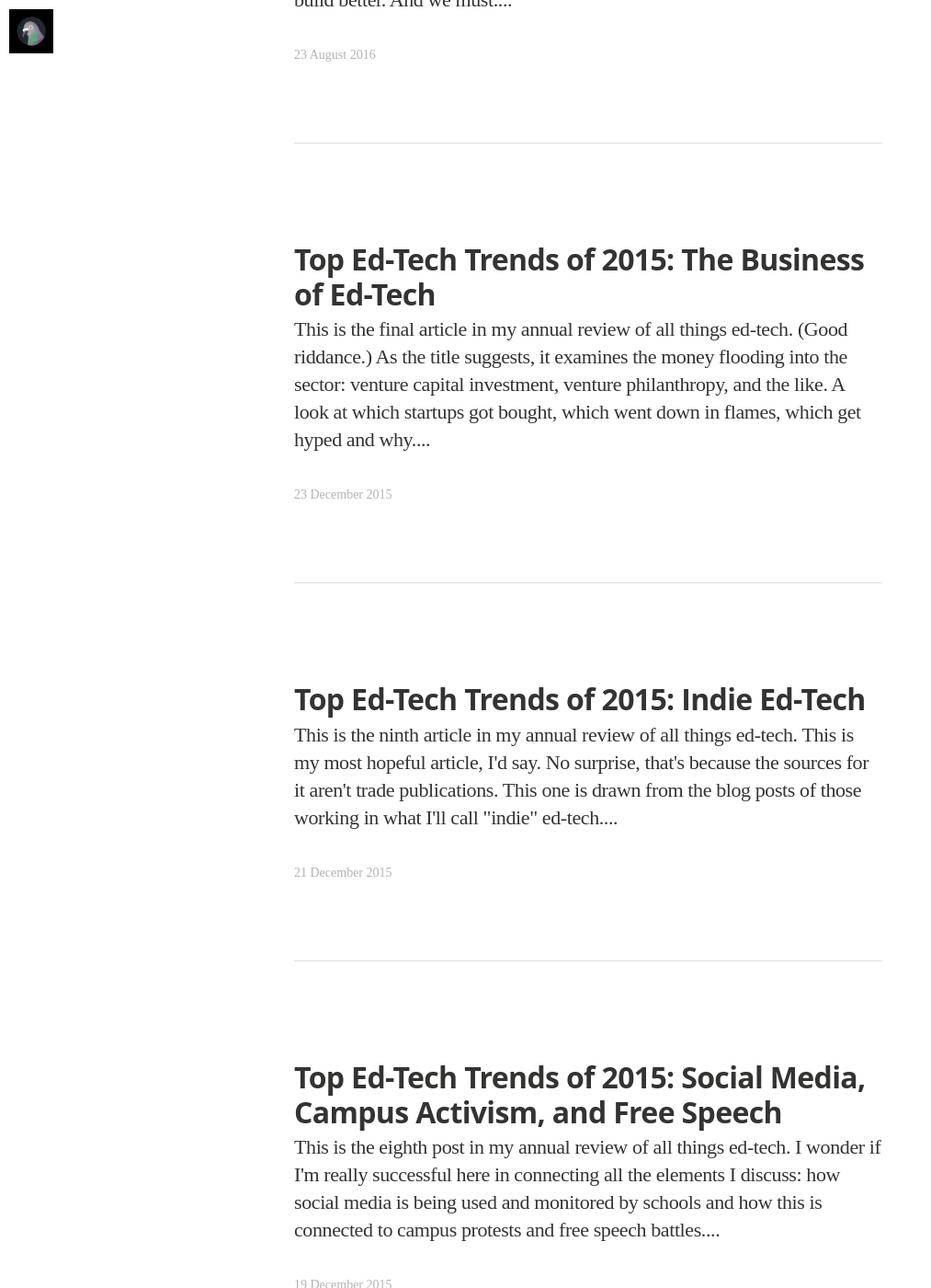
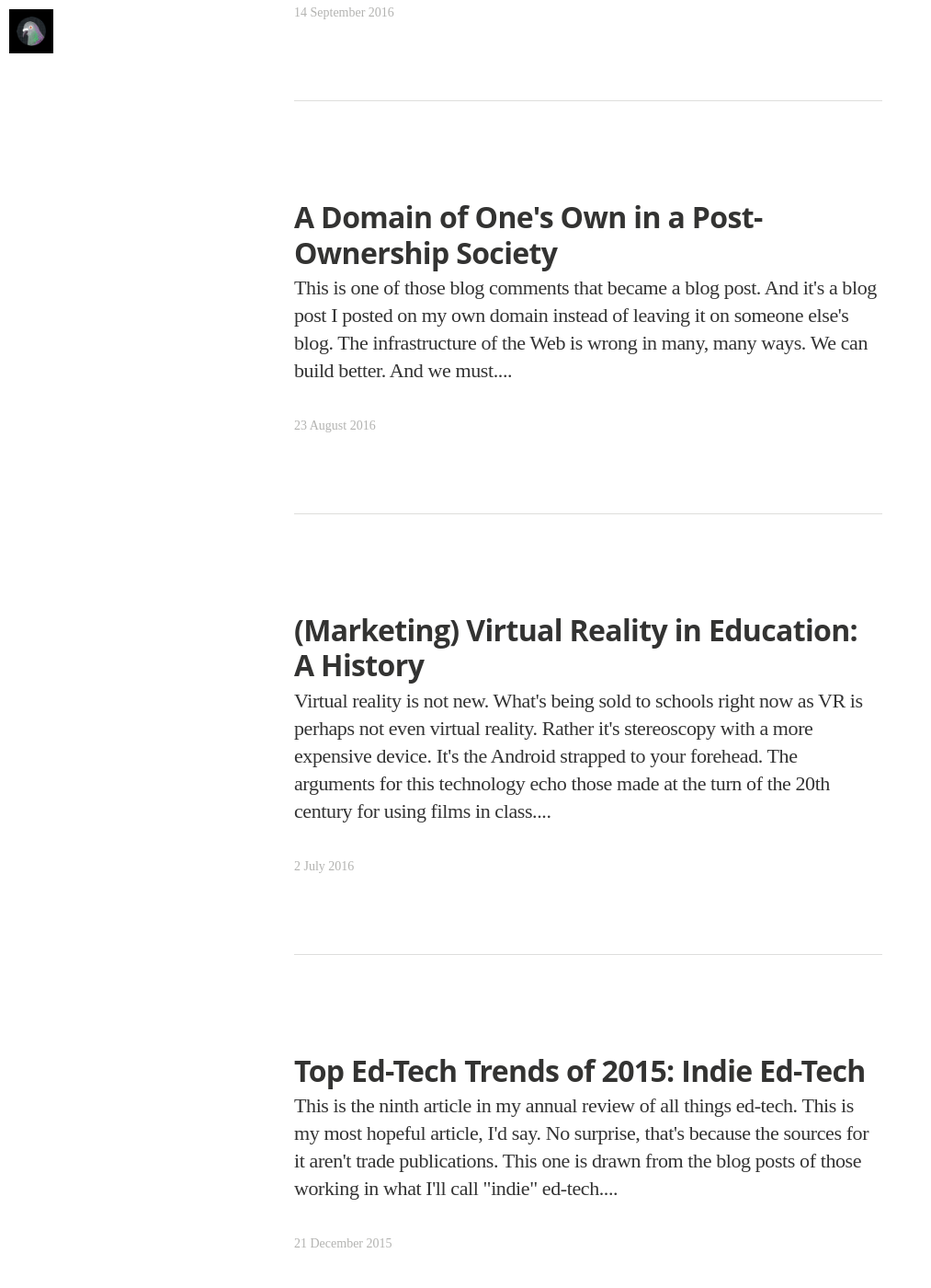
Before and after one commit to HackEducation/Writing, a Jekyll site: the page built from index.html, in a window 1280 px wide and 1400 px high, scrolled down 2077 px. Shown: the whole window at 92% size, without its empty margins (0-1013 px from the left). Built offline with Jekyll 4.4.1, drawn with Linux system fonts in a browser that asks for light colours; nearby versions of some CDN libraries; some web fonts are replaced; some of the changed text lies outside the part shown.

Commit message:
update index

```diff
--- a/index.html
+++ b/index.html
@@ -5,6 +5,25 @@ layout: default
 
 
 <h5 class="index-headline featured"><span>Selected Essays</span></h5>
+
+    <div class="container featured">
+
+        <article class="post" itemscope itemtype="http://schema.org/BlogPosting" role="article">
+          <div class="article-item">
+            <header class="post-header">
+              <h2 class="post-title" itemprop="name"><a href="http://hackeducation.com/2016/12/02/top-ed-tech-trends-politics" itemprop="url">The Politics of Education Technology</a></h2>
+            </header>
+            <section class="post-excerpt" itemprop="description">
+              <p>This is the second post in my annual review of all things ed-tech. This one demonstrates, I think, how difficult it is to talk about education technology without talking about the politics of education or the politics of technology, as much as many ed-tech proponents like to pretend that ed-tech has no politics....</p>
+            </section>
+            <div class="post-meta">
+              <time datetime="3 December 2016">3 December 2016</time>
+  <!--            <span class="post-tags-set">on <span class="post-tag-">, <a href="/tag/"></a></span></span>-->
+            </div>
+          <div>
+        </article>
+
+    </div>
 
     <div class="container featured">
 
@@ -72,13 +91,13 @@ layout: default
         <article class="post" itemscope itemtype="http://schema.org/BlogPosting" role="article">
           <div class="article-item">
             <header class="post-header">
-              <h2 class="post-title" itemprop="name"><a href="http://hackeducation.com/2015/12/23/trends-business" itemprop="url">Top Ed-Tech Trends of 2015: The Business of Ed-Tech</a></h2>
+              <h2 class="post-title" itemprop="name"><a href="http://hackeducation.com/2016/07/02/virtual-reality" itemprop="url">(Marketing) Virtual Reality in Education: A History</a></h2>
             </header>
             <section class="post-excerpt" itemprop="description">
-              <p>This is the final article in my annual review of all things ed-tech. (Good riddance.) As the title suggests, it examines the money flooding into the sector: venture capital investment, venture philanthropy, and the like. A look at which startups got bought, which went down in flames, which get hyped and why....</p>
+              <p>Virtual reality is not new. What's being sold to schools right now as VR is perhaps not even virtual reality. Rather it's stereoscopy with a more expensive device. It's the Android strapped to your forehead. The arguments for this technology echo those made at the turn of the 20th century for using films in class....</p>
             </section>
             <div class="post-meta">
-              <time datetime="23 December 2015">23 December 2015</time>
+              <time datetime="2 July 2016">2 July 2016</time>
   <!--            <span class="post-tags-set">on <span class="post-tag-">, <a href="/tag/"></a></span></span>-->
             </div>
           <div>
@@ -238,29 +257,6 @@ layout: default
             </section>
             <div class="post-meta">
               <time datetime="7 December 2015">7 December 2015</time>
-  <!--            <span class="post-tags-set">on <span class="post-tag-">, <a href="/tag/"></a></span></span>-->
-            </div>
-          <div>
-        </article>
-
-    </div>
-
-
-
-<h5 class="index-headline featured"><span></span></h5>
-
-    <div class="container featured">
-
-        <article class="post" itemscope itemtype="http://schema.org/BlogPosting" role="article">
-          <div class="article-item">
-            <header class="post-header">
-              <h2 class="post-title" itemprop="name"><a href="http://hackeducation.com/2015/12/05/trends-testing" itemprop="url">Top Ed-Tech Trends of 2015: Standardized Testing</a></h2>
-            </header>
-            <section class="post-excerpt" itemprop="description">
-              <p>This the second post in my annual review of all things ed-tech. This one explores standardized testing and related policies like the Common Core State Standards. Although federally mandated tests do get the most attention, there are hundreds of other ones that students take, increasingly via education technology....</p>
-            </section>
-            <div class="post-meta">
-              <time datetime="5 December 2015">5 December 2015</time>
   <!--            <span class="post-tags-set">on <span class="post-tag-">, <a href="/tag/"></a></span></span>-->
             </div>
           <div>
```
